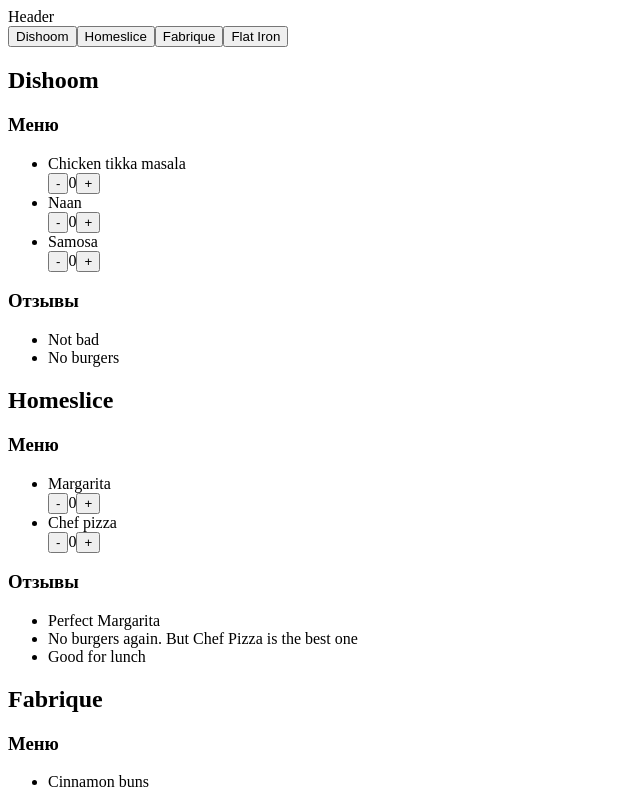
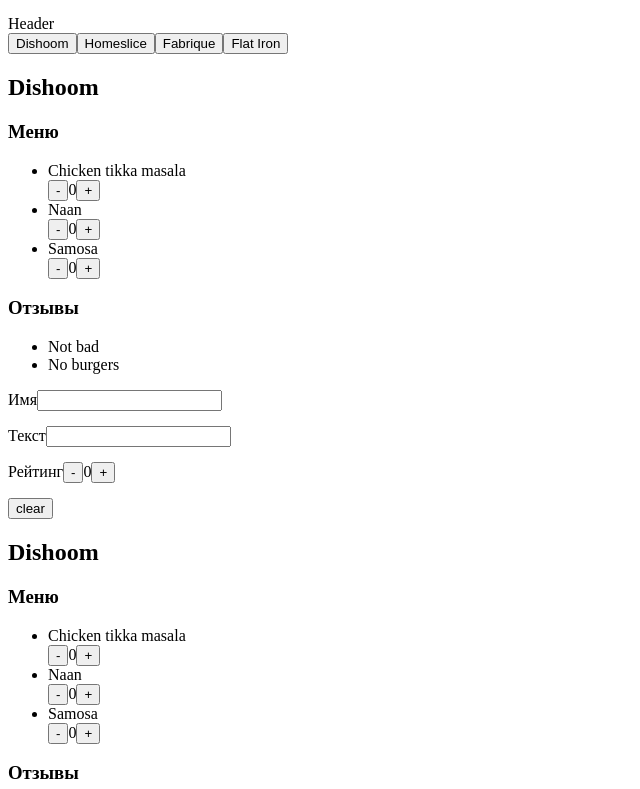
Before and after one commit to martsul/react-lessons, a React (Vite) app: page / in a window 1280 px wide. Shown: the top 789 px of the page, without its empty margins (0-640 px from the left). Built offline with nearby package versions, Linux system fonts and the light colour scheme.

Commit message:
hw-4 is finished

```diff
--- a/src/components/count/count.jsx
+++ b/src/components/count/count.jsx
@@ -1,13 +1,13 @@
-import { useCount } from "./use-count";
-
-export const Count = () => {
-  const { value, increaseValue, decreaseValue } = useCount();
-
+export const Count = ({ value, increaseValue, decreaseValue }) => {
   return (
     <span>
-      <button onClick={decreaseValue}>-</button>
+      <button type="button" onClick={decreaseValue}>
+        -
+      </button>
       <span>{value}</span>
-      <button onClick={increaseValue}>+</button>
+      <button type="button" onClick={increaseValue}>
+        +
+      </button>
     </span>
   );
 };
--- a/src/components/count/use-count.js
+++ /dev/null
@@ -1,17 +0,0 @@
-import { useState } from "react";
-
-export const useCount = () => {
-  const [value, setValue] = useState(0);
-
-  const increaseValue = () => {
-    if (value + 1 > 5) return;
-    setValue(value + 1);
-  };
-
-  const decreaseValue = () => {
-    if (value - 1 < 0) return;
-    setValue(value - 1);
-  };
-
-  return { value, increaseValue, decreaseValue };
-};
--- a/src/components/filters/use-filters.js
+++ /dev/null
@@ -1,19 +0,0 @@
-import { useState } from "react";
-import { restaurants } from "../../mock-constants/mock";
-
-export const useFilters = () => {
-  const [available, setAvailable] = useState(restaurants);
-
-  const clickFunc = (event) => {
-    const tempAvailable = [
-      ...restaurants.filter((restaurant) => restaurant.id == event.target.id),
-    ];
-
-    setAvailable(tempAvailable);
-  };
-
-  return {
-    available,
-    clickFunc,
-  };
-};
--- a/src/components/layout/layout.jsx
+++ b/src/components/layout/layout.jsx
@@ -1,7 +1,7 @@
 export const Layout = ({ children }) => {
   return (
     <>
-      <header>Header</header>
+      <header style={{ marginTop: "15px" }}>Header</header>
       {children}
       <footer>Footer</footer>
     </>
--- /dev/null
+++ b/src/components/menu-list-item/menu-list-item.jsx
@@ -0,0 +1,29 @@
+import { useState } from "react";
+import { Count } from "../count/count";
+
+export const MenuListItem = ({ dish }) => {
+  const [quantity, setQuantity] = useState(0);
+
+  const increaseValue = () => {
+    if (quantity + 1 <= 5) {
+      setQuantity(quantity + 1);
+    }
+  };
+  const decreaseValue = () => {
+    if (quantity - 1 >= 0) {
+      setQuantity(quantity - 1);
+    }
+  };
+
+  return (
+    <li>
+      <span>{dish.name}</span>
+      <br />
+      <Count
+        value={quantity}
+        increaseValue={increaseValue}
+        decreaseValue={decreaseValue}
+      />
+    </li>
+  );
+};
--- /dev/null
+++ b/src/components/progress-bar/progress-bar.jsx
@@ -0,0 +1,43 @@
+import { useEffect, useState } from "react";
+
+export const ProgressBar = () => {
+  const scrollHeight = Math.max(
+    document.body.scrollHeight,
+    document.documentElement.scrollHeight,
+    document.body.offsetHeight,
+    document.documentElement.offsetHeight,
+    document.body.clientHeight,
+    document.documentElement.clientHeight
+  );
+  const maxScroll = scrollHeight - document.documentElement.clientHeight;
+  let percentBar = (window.scrollY * 100) / maxScroll + "%";
+
+  const [barWidth, setBarWidth] = useState(percentBar);
+
+  const scrollCallback = () => {
+    percentBar = (window.scrollY * 100) / maxScroll + "%";
+    setBarWidth(percentBar);
+  };
+
+  useEffect(() => {
+    window.addEventListener("scroll", scrollCallback);
+
+    return () => {
+      window.removeEventListener("scroll", scrollCallback);
+    };
+  });
+
+  return (
+    <section
+      style={{
+        position: "fixed",
+        top: "0",
+        left: "0",
+        width: "100%",
+        height: "15px",
+      }}
+    >
+      <div style={{ background: "red", height: "100%", width: barWidth }}></div>
+    </section>
+  );
+};
--- a/src/components/restaurants-menu/restaurants-menu.jsx
+++ b/src/components/restaurants-menu/restaurants-menu.jsx
@@ -1,4 +1,4 @@
-import { Count } from "../count/count";
+import { MenuListItem } from "../menu-list-item/menu-list-item";
 
 export const RestaurantsMenu = ({ menu }) => {
   return (
@@ -6,11 +6,7 @@ export const RestaurantsMenu = ({ menu }) => {
       <h3>Меню</h3>
       <ul>
         {menu.map((dish) => (
-          <li key={dish.id}>
-            <span>{dish.name}</span>
-            <br />
-            <Count />
-          </li>
+          <MenuListItem dish={dish} key={dish.id} />
         ))}
       </ul>
     </div>
--- a/src/components/restaurants-page/restaurants-page.jsx
+++ b/src/components/restaurants-page/restaurants-page.jsx
@@ -1,20 +1,38 @@
+import { useState } from "react";
 import { restaurants } from "../../mock-constants/mock";
 import { Filters } from "../filters/filters";
-import { useFilters } from "../filters/use-filters";
 import { RestaurantsCard } from "../restaurants-cards/restaurants-cards";
+import { ReviewForm } from "../review-form/reviewForm";
+import { ProgressBar } from "../progress-bar/progress-bar";
 
 export const RestaurantsPage = () => {
-  const { available, clickFunc } = useFilters();
+  const [available, setAvailable] = useState(restaurants[0]);
+
+  const clickFunc = (event) => {
+    const tempAvailable = restaurants.find(
+      (restaurant) => restaurant.id == event.target.id
+    );
+
+    setAvailable(tempAvailable);
+  };
 
   return (
     <main>
+      <ProgressBar />
       <section>
         <Filters filters={restaurants} clickFunc={clickFunc} />
       </section>
       <section>
-        {available.map((restaurant) => (
-          <RestaurantsCard restaurant={restaurant} key={restaurant.id} />
-        ))}
+        {available && <RestaurantsCard restaurant={available} />}
+        <ReviewForm />
+        {available && <RestaurantsCard restaurant={available} />}
+        <ReviewForm />
+        {available && <RestaurantsCard restaurant={available} />}
+        <ReviewForm />
+        {available && <RestaurantsCard restaurant={available} />}
+        <ReviewForm />
+        {available && <RestaurantsCard restaurant={available} />}
+        <ReviewForm />
       </section>
     </main>
   );
--- /dev/null
+++ b/src/components/review-form/reviewForm.jsx
@@ -0,0 +1,53 @@
+import { Count } from "../count/count";
+import { useForm } from "./use-form";
+
+export const ReviewForm = () => {
+  const {
+    formParams,
+    setName,
+    setText,
+    clearInputs,
+    increaseValue,
+    decreaseValue,
+  } = useForm();
+  const { name, text, score } = formParams;
+
+  return (
+    <form
+      style={{
+        display: "flex",
+        flexDirection: "column",
+        alignItems: "start",
+        gap: "15px",
+      }}
+    >
+      <label>
+        <span>Имя</span>
+        <input
+          type="text"
+          value={name}
+          onInput={(event) => setName(event.target.value)}
+        />
+      </label>
+      <label>
+        <span>Текст</span>
+        <input
+          type="text"
+          value={text}
+          onInput={(event) => setText(event.target.value)}
+        />
+      </label>
+      <div>
+        <span>Рейтинг</span>
+        <Count
+          value={score}
+          increaseValue={increaseValue}
+          decreaseValue={decreaseValue}
+        />
+      </div>
+      <button type="button" onClick={clearInputs}>
+        clear
+      </button>
+    </form>
+  );
+};
--- /dev/null
+++ b/src/components/review-form/use-form.js
@@ -0,0 +1,69 @@
+import { useReducer } from "react";
+
+const DEFAULT_FORM_VALUES = {
+  name: "",
+  text: "",
+  score: 0,
+};
+
+const SET_NAME_ACTION = "SET_NAME";
+const SET_TEXT_ACTION = "SET_TEXT";
+const CLEAR_INPUTS_ACTION = "CLEAR_INPUTS";
+const INCREASE_SCORE_ACTION = "INCREASE_SCORE";
+const DECREASE_SCORE_ACTION = "DECREASE_SCORE";
+
+const reducer = (state, { type, payload }) => {
+  switch (type) {
+    case SET_NAME_ACTION:
+      return { ...state, name: payload };
+    case SET_TEXT_ACTION:
+      return { ...state, text: payload };
+    case CLEAR_INPUTS_ACTION:
+      return { ...DEFAULT_FORM_VALUES };
+    case INCREASE_SCORE_ACTION:
+      if (state.score + 1 <= 5) {
+        return { ...state, score: state.score + 1 };
+      }
+      return state;
+    case DECREASE_SCORE_ACTION:
+      if (state.score - 1 >= 0) {
+        return { ...state, score: state.score - 1 };
+      }
+      return state;
+    default:
+      return state;
+  }
+};
+
+export const useForm = () => {
+  const [formParams, dispatch] = useReducer(reducer, DEFAULT_FORM_VALUES);
+
+  const setName = (name) => {
+    dispatch({ type: "SET_NAME", payload: name });
+  };
+  const setText = (text) => {
+    dispatch({ type: "SET_TEXT", payload: text });
+  };
+  const setScore = (score) => {
+    dispatch({ type: "SET_SCORE", payload: score });
+  };
+  const clearInputs = () => {
+    dispatch({ type: "CLEAR_INPUTS" });
+  };
+  const increaseValue = () => {
+    dispatch({ type: "INCREASE_SCORE" });
+  };
+  const decreaseValue = () => {
+    dispatch({ type: "DECREASE_SCORE" });
+  };
+
+  return {
+    formParams,
+    setName,
+    setText,
+    setScore,
+    clearInputs,
+    increaseValue,
+    decreaseValue,
+  };
+};
```
